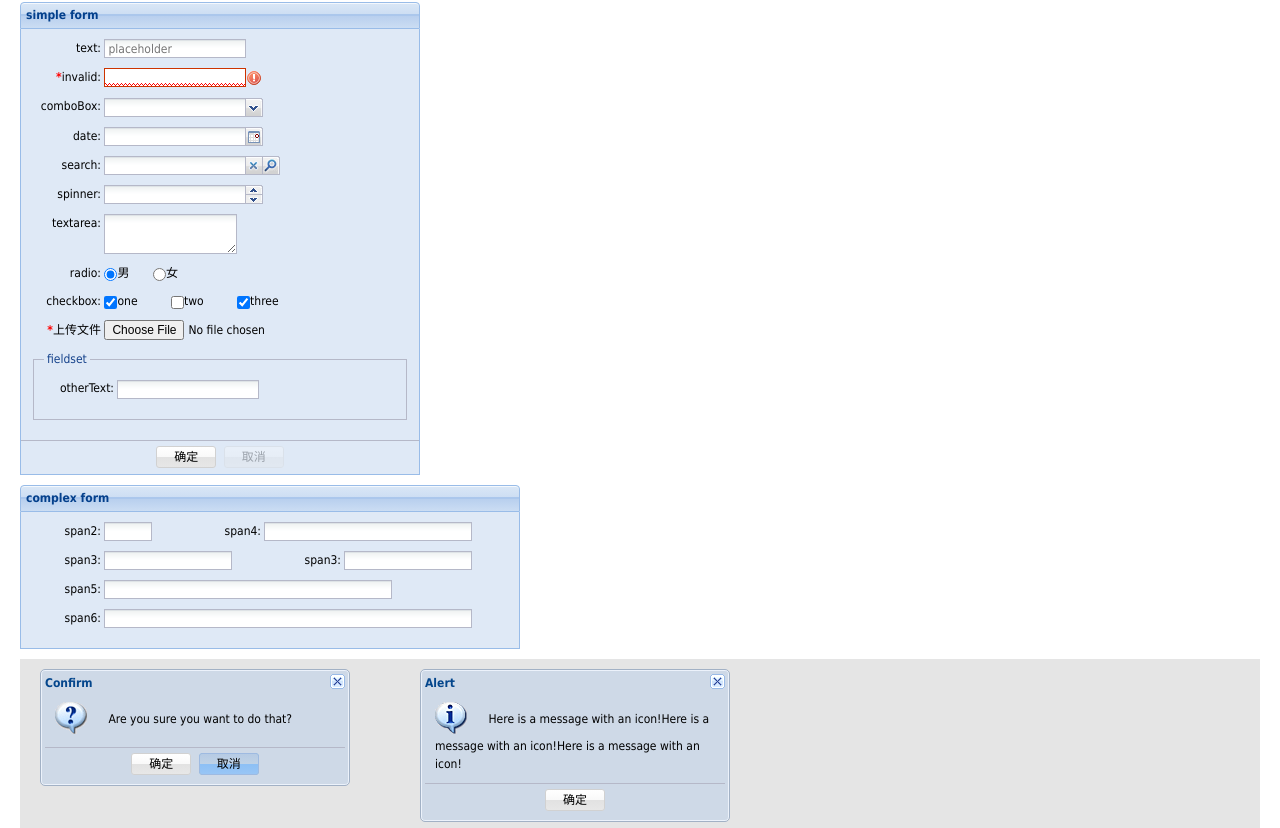
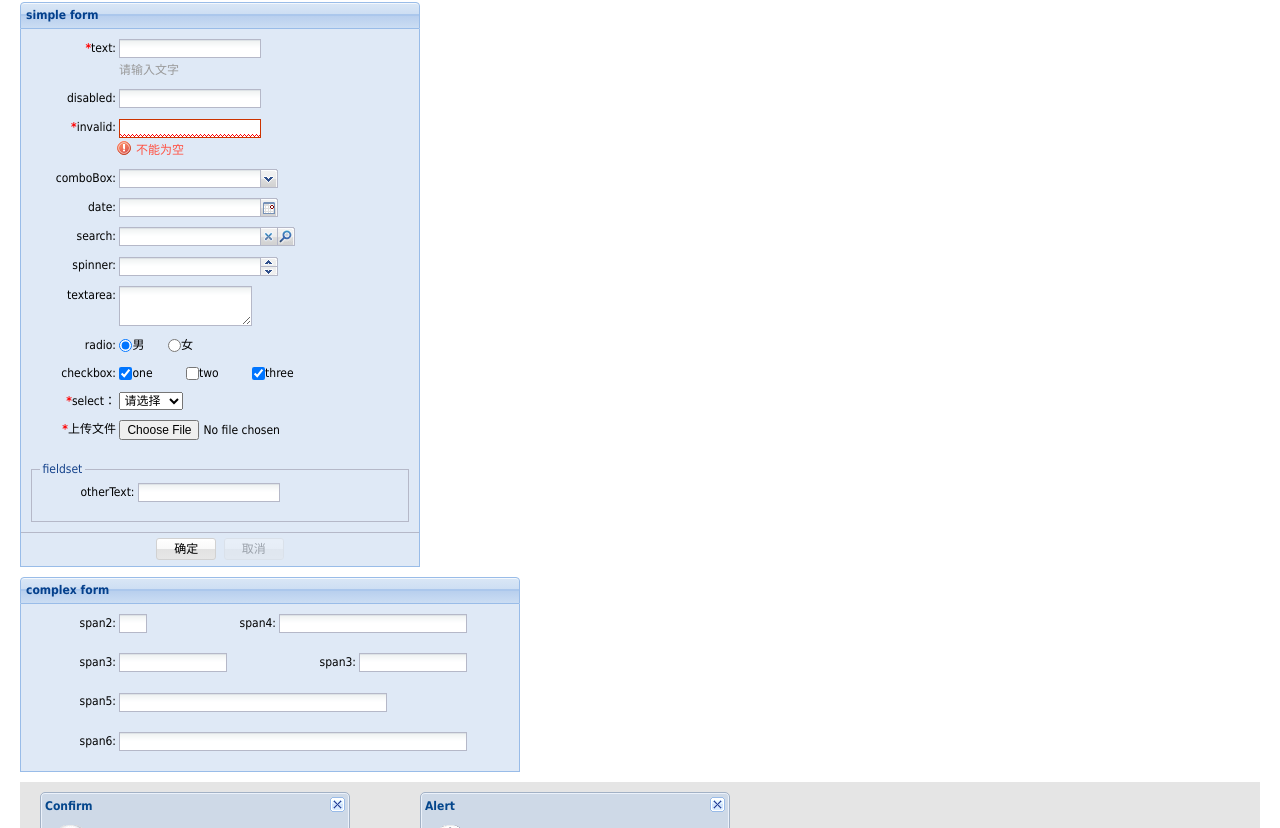
Before and after one commit to stonelee/kjui-extui, a website: page index.html in a window 1280 px wide. Shown: the part 552-1380 px from the top of the page. Drawn offline with Linux system fonts and the light colour scheme.

Commit message:
change form style

```diff
--- a/index.html
+++ b/index.html
@@ -221,64 +221,80 @@
         <span>simple form</span>
       </div>
       <div class="panel-bd">
+        <form action="" method="get">
           <div class="form-bd">
-          <div class="group">
-            <label class="form-label" for="text">text:</label>
-            <input id="text" type="text" placeholder="placeholder">
+            <div class="form-item">
+              <label for="text" class="form-label"><span class="form-required">*</span>text:</label>
+              <input id="text" name="text" class="input" type="text">
+              <div class="form-explain">请输入文字</div>
             </div>
-          <div class="group">
-            <label class="form-label" for="invalid"><span class="form-star">*</span>invalid:</label>
-            <input id="invalid" type="password" class="form-invalid"><i class="icon-exclamation"></i>
+            <div class="form-item">
+              <label for="disabled" class="form-label">disabled:</label>
+              <input id="disabled" name="disabled" class="input" type="text" disabled>
             </div>
-          <div class="group">
+            <div class="form-item form-item-error">
+              <label for="invalid" class="form-label"><span class="form-required">*</span>invalid:</label>
+              <input id="invalid" name="invalid" class="input" type="password">
+              <div class="form-explain">不能为空</div>
+            </div>
+
+            <div class="form-item">
               <label class="form-label" for="comboBox">comboBox:</label>
-            <input id="comboBox" type="text"><i class="icon-form-trigger"></i>
+              <input class="input" id="comboBox" type="text"><i class="icon-form-trigger"></i>
             </div>
-          <div class="group">
+            <div class="form-item">
               <label class="form-label" for="date">date:</label>
-            <input id="date" type="text"><i class="icon-form-date-trigger"></i>
+              <input class="input" id="date" type="text"><i class="icon-form-date-trigger"></i>
             </div>
-          <div class="group">
+            <div class="form-item">
               <label class="form-label" for="search">search:</label>
-            <input id="search" type="text"><i class="icon-form-clear-trigger"></i><i class="icon-form-search-trigger"></i>
+              <input class="input" id="search" type="text"><i class="icon-form-clear-trigger"></i><i class="icon-form-search-trigger"></i>
             </div>
-          <div class="group">
+            <div class="form-item">
               <label class="form-label" for="spinner">spinner:</label>
-            <input id="spinner" type="text"><i class="icon-form-spinner-trigger"></i>
+              <input class="input" id="spinner" type="text"><i class="icon-form-spinner-trigger"></i>
             </div>
-          <div class="group">
-            <label class="form-label" for="textarea">textarea:</label>
-            <textarea id="textarea" rols="10"></textarea>
+
+            <div class="form-item">
+              <label for="textarea" class="form-label">textarea:</label>
+              <textarea id="textarea" name="textarea" rols="10"></textarea>
             </div>
-          <div class="group">
+            <div class="form-item">
               <label class="form-label">radio:</label>
-            <input type="radio" checked="checked" name="sex" value="m" id="m"/><label for="m">男</label>
-            <input type="radio" name="sex" value="f" style="margin-left:20px;" id="f"><label for="f">女</label>
+              <input name="sex" id="m" value="m" type="radio" checked="checked"/><label for="m">男</label>
+              <input name="sex" id="f" value="f" type="radio" style="margin-left:20px;"><label for="f">女</label>
             </div>
-          <div class="group">
+            <div class="form-item">
               <label class="form-label">checkbox:</label>
-            <input type="checkbox" checked="checked" name="some" value="one" id="one"/><label for="one">one</label>
-            <input type="checkbox" name="some" value="two" style="margin-left:30px;" id="two"><label for="two">two</label>
-            <input type="checkbox" checked="checked" name="some" value="three" style="margin-left:30px;" id="three"/><label for="three">three</label>
+              <input name="some" id="one" value="one" type="checkbox" checked="checked" /><label for="one">one</label>
+              <input name="some" id="two" value="two" type="checkbox" style="margin-left:30px;"><label for="two">two</label>
+              <input name="some" id="three" value="three" type="checkbox" checked="checked" style="margin-left:30px;"/><label for="three">three</label>
             </div>
-          <div class="group">
-            <label class="form-label" for="file"><span class="form-star">*</span>上传文件</label>
-            <input style="height:auto" type="file" name="file" id="file"/>
+            <div class="form-item">
+              <label class="form-label"><span class="form-required">*</span>select：</label>
+              <select name="select">
+                <option value="">请选择</option>
+                <option value="option1">option1</option>
+                <option value="option2">option2</option>
+              </select>
             </div>
-          <div class="group">
+            <div class="form-item">
+              <label class="form-label" for="file"><span class="form-required">*</span>上传文件</label>
+              <input style="_height:auto" type="file" name="file" id="file"/>
+            </div>
             <fieldset>
               <legend>fieldset</legend>
-              <div class="group">
+              <div class="form-item">
                 <label class="form-label" for="otherText">otherText:</label>
-                <input id="otherText" type="text">
+                <input class="input" id="otherText" type="text">
               </div>
             </fieldset>
           </div>
+          <div class="form-ft">
+            <input class="btn" type="submit" value="确定"/>
+            <input class="btn disabled" type="button" value="取消"/>
           </div>
-        <div class="form-ft">
-          <button class="btn">确定</button>
-          <button class="btn disabled">取消</button>
-        </div>
+        </form>
       </div>
     </div>
     <!--form over-->
@@ -291,34 +307,46 @@
         <div class="form-bd">
           <div class="row">
             <div class="span2">
+              <div class="form-item">
                 <label class="form-label">span2:</label>
-              <input type="text">
+                <input class="input" type="text">
+              </div>
             </div>
             <div class="span4">
+              <div class="form-item">
                 <label class="form-label">span4:</label>
-              <input type="text">
+                <input class="input" type="text">
+              </div>
             </div>
           </div>
           <div class="row">
             <div class="span3">
+              <div class="form-item">
                 <label class="form-label">span3:</label>
-              <input type="text">
+                <input class="input" type="text">
+              </div>
             </div>
             <div class="span3">
+              <div class="form-item">
                 <label class="form-label">span3:</label>
-              <input type="text">
+                <input class="input" type="text">
+              </div>
             </div>
           </div>
           <div class="row">
             <div class="span5">
+              <div class="form-item">
                 <label class="form-label">span5:</label>
-              <input type="text">
+                <input class="input" type="text">
+              </div>
             </div>
           </div>
           <div class="row">
             <div class="span6">
+              <div class="form-item">
                 <label class="form-label">span6:</label>
-              <input type="text">
+                <input class="input" type="text">
+              </div>
             </div>
           </div>
         </div>
@@ -331,14 +359,14 @@
       <!--confirm-->
       <div class="dialog" style="left:20px;top:10px;width:300px;">
         <i class="icon-tool-close"></i>
-        <div class="form-hd">
+        <div class="dialog-hd">
           <span>Confirm</span>
         </div>
-        <div class="form-bd">
+        <div class="dialog-bd">
           <i class="icon-question"></i>
           <span>Are you sure you want to do that?</span>
         </div>
-        <div class="form-ft">
+        <div class="dialog-ft">
           <button class="btn">确定</button>
           <button class="btn btn-is-pressed">取消</button>
         </div>
@@ -347,15 +375,15 @@
       <!--alert-->
       <div class="dialog" style="left:400px;top:10px;width:300px;">
         <i class="icon-tool-close"></i>
-        <div class="form-hd">
+        <div class="dialog-hd">
           <span>Alert</span>
         </div>
-        <div class="form-bd">
+        <div class="dialog-bd">
           <i class="icon-info"></i>
           <span>Here is a message with an icon!Here is a message with an icon!Here is a message
             with an icon!</span>
         </div>
-        <div class="form-ft">
+        <div class="dialog-ft">
           <button class="btn">确定</button>
         </div>
       </div>
@@ -440,9 +468,9 @@
           </ul>
         </div>
         <div class="calendar-time" data-role="time-container">
-          <input type="text" value="24">时
-          <input type="text" value="60">分
-          <input type="text" value="60">秒
+          <input class="input" type="text" value="24">时
+          <input class="input" type="text" value="60">分
+          <input class="input" type="text" value="60">秒
           <a class="btn" data-role="today">现在</a>
         </div>
         <div class="calendar-footer">
@@ -639,7 +667,7 @@
 
       <!--combo box-->
       <div style="z-index:99;position:absolute;left:20px;top:450px;">
-        <input type="text"><i class="icon-form-trigger"></i>
+        <input class="input" type="text"><i class="icon-form-trigger"></i>
         <div class="layer">
           <ul class="list">
             <li>aaa</li>
@@ -665,7 +693,7 @@
       <!--multi combo box over-->
       <!--multi column combo box-->
       <div style="width:400px;z-index:99;position:absolute;left:430px;top:450px;">
-        <input style="width:375px;" type="text"><i class="icon-form-trigger"></i>
+        <input class="input" style="width:375px;" type="text"><i class="icon-form-trigger"></i>
         <div class="layer">
           <ul class="list" style="height:200px;">
             <li><a href="#" class="search-item">
@@ -687,7 +715,7 @@
             <i class="icon-grid-page-prev-disabled"></i>
             <i class="toolbar-separator"></i>
             <span class="toolbar-text">当前第</span>
-            <input style="width:40px;" type="text" value="1">
+            <input class="input" style="width:40px;" type="text" value="1">
             <span class="toolbar-text">/10页</span>
             <i class="toolbar-separator"></i>
             <i class="icon-grid-page-next"></i>
@@ -734,7 +762,7 @@
           <div class="toolbar-btn">
             <span>Users</span>
           </div>
-          <input type="text" placeholder="select a user"><i class="icon-form-trigger"></i>
+          <input class="input" type="text" placeholder="select a user"><i class="icon-form-trigger"></i>
         </div>
       </div>
       <!--toolbar over-->
--- a/src/_form.scss
+++ b/src/_form.scss
@@ -1,65 +1,76 @@
 /*form*/
-.form-hd {
-  @extend .hd;
 
-  span {
-    font-weight: bold;
-    color: #04468c;
-  }
-}
+$form-label-width: 95px !default;
+
 .form-bd {
   @extend .bd;
-  padding: 10px;
+  padding-top: 10px;
 }
-.form-label {
-  display: inline-block;
-  width: 70px;
-  text-align: right;
-}
-.form-star {
-  font-weight: bold;
-  color: red;
-}
-
 .form-ft {
   padding: 3px 0 4px;
   border-top: 1px solid #b5b8c8;
   text-align: center;
 }
 
-input {
-  vertical-align:middle;
-  //IE6下高度有点大
-  _height:13px;
+.form-item {
+  @include clearfix;
+  padding: 0 5px 10px $form-label-width;
 }
+.form-label {
+  display: inline-block;
+  width: $form-label-width;
+  margin-left: - $form-label-width;
+  text-align: right;
+}
+.form-required {
+  font-weight: bold;
+  color: red;
+}
+.form-explain {
+  padding: 3px 0 0 3px;
+  color: #999;
+}
+
 textarea,
-input[type="text"],
-input[type="password"] {
+.input {
   padding: 1px 3px;
   border: 1px solid #b5b8c8;
   background: #fff url('../images/text-bg.gif') repeat-x 0 0;
 }
-input.form-invalid {
-  border:1px solid #cc3300;
-  background: #fff url('../images/invalid_line.gif') repeat-x bottom;
-}
 
 textarea:focus,
-input[type="text"]:focus,
-input[type="password"]:focus {
+.input:focus {
   border-color: #7eadd9;
   outline: none;
 }
-input[type="text"],
-input[type="password"] {
+
+.form-item-error {
+  .input, textarea {
+    border:1px solid #cc3300;
+    background: #fff url('../images/invalid_line.gif') repeat-x bottom;
+  }
+  .form-explain {
+    padding-left: 20px;
+    color: #ff5243;
+    background: url('../images/exclamation.gif') no-repeat 0 2px;
+  }
+}
+
+.input {
   //firefox默认高度过大
   height: 15px;
 }
 
 @for $i from 2 through 12 {
-  .form-bd .span#{$i} input {
-    width: #{40 + 80 * ($i - 2)}px;
+  .form-bd .span#{$i} .input {
+    width: #{20 + 80 * ($i - 2) }px;
   }
+}
+
+input {
+  vertical-align:middle;
+  //IE6下高度有点大
+  _height:13px;
 }
 
 textarea {
@@ -68,7 +79,7 @@ textarea {
 }
 
 fieldset {
-  padding: 10px;
+  margin: 10px;
   border: 1px solid #b5b8c8;
 }
 fieldset legend {
--- a/src/_icon.scss
+++ b/src/_icon.scss
@@ -28,10 +28,6 @@
 }
 
 /*自定义图标*/
-.icon-exclamation {
-  @include icon(url('../images/exclamation.gif'));
-}
-
 .icon-book-addresses {
   @include icon(url('../images/icons/book_addresses.png'));
 }
--- a/src/_layout.scss
+++ b/src/_layout.scss
@@ -1,12 +1,9 @@
 /*layout*/
 
 /*布局*/
-.group {
+.row {
   @include clearfix;
   margin-bottom: 10px;
-}
-.row {
-  @extend .group;
   margin-left: -20px;
 }
 
@@ -234,6 +231,22 @@
     outline: none;
   }
 }
+.dialog-hd {
+  @extend .hd;
+
+  span {
+    font-weight: bold;
+    color: #04468c;
+  }
+}
+.dialog-bd {
+  @extend .bd;
+  padding: 10px;
+}
+.dialog-ft {
+  padding: 3px 0 4px;
+  text-align: center;
+}
 
 /*layer*/
 .layer {
```
Also changed, not shown: grid.html (+1 -1 lines), dist/extui.css. Lines whose indentation alone changed are shown as unchanged.
